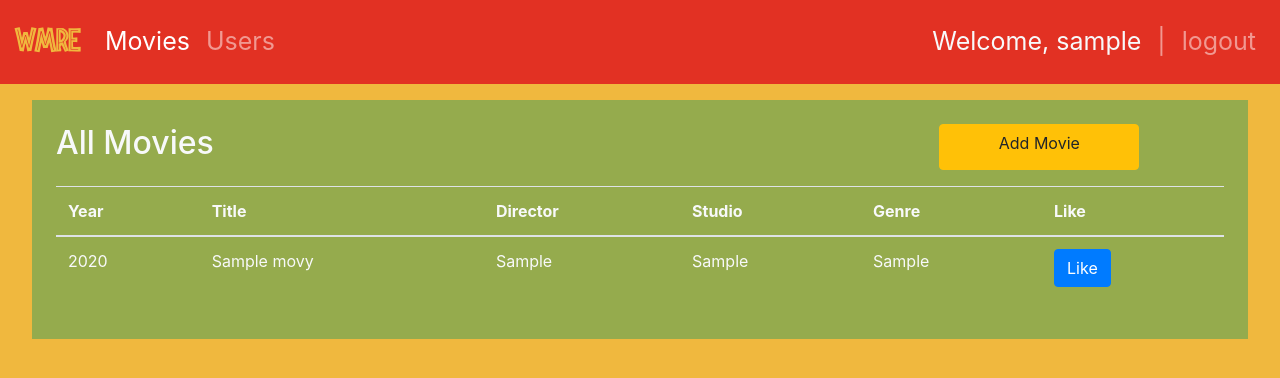
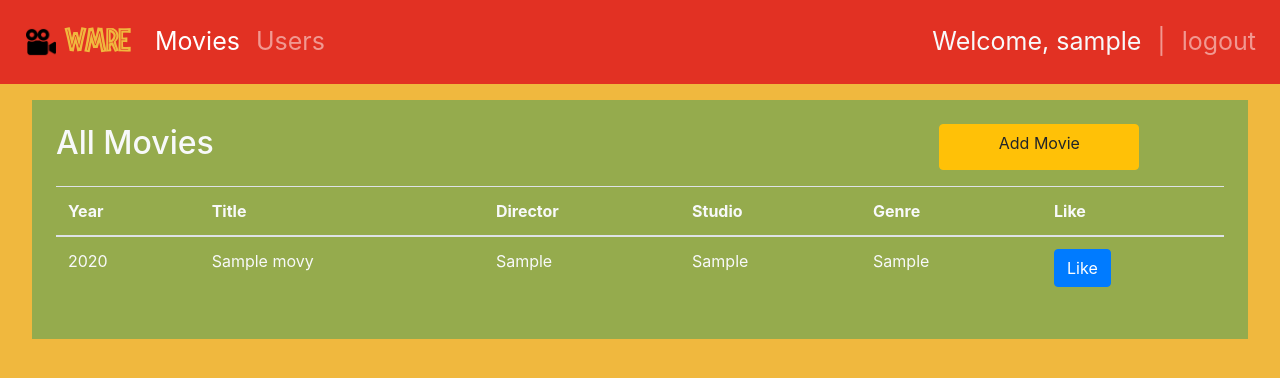
Before and after one commit to gothicneo/movies_project, a Flask app: page /movies in a window 1280 px wide. Shown: the top 378 px of the page. Run offline with Flask 3, Linux system fonts and the light colour scheme; the visitor is signed in with stand-in values (Sample User, id 1); tables that the repository leaves empty hold one stand-in row (values such as "Sample post").

Commit message:
Tweeks to visuals

```diff
--- a/movies_app/static/style.css
+++ b/movies_app/static/style.css
@@ -46,6 +46,13 @@
     width: 100%;
     height: 150px;
     padding: 12px 20px;
+}
+/* Banner Icon */
+.banner-icon{
+    max-height: 50px;
+    max-width: auto;
+    padding: 10px;
+    margin: auto;
 }
 
 /* text options */
--- a/movies_app/templates/movies_all.html
+++ b/movies_app/templates/movies_all.html
@@ -12,6 +12,7 @@
 
     <!--NAVBAR-->
     <nav class="navbar navbar-expand-md navbar-dark bg-jpr">
+        <img src="../static/video-camera.png" class="banner-icon">
         <a class="jurassic-nav mr-3" href="#">WMRE</a>
         <button class="navbar-toggler" type="button" data-toggle:"collapse" data-target="#navbarNav">
             <span class="navbar-toggler-icon"></span>
--- a/movies_app/templates/movies_year.html
+++ b/movies_app/templates/movies_year.html
@@ -12,6 +12,7 @@
 
     <!--NAVBAR-->
     <nav class="navbar navbar-expand-md navbar-dark bg-jpr">
+        <img src="../static/video-camera.png">
         <a class="jurassic-nav mr-3" href="#">WMRE</a>
         <button class="navbar-toggler" type="button" data-toggle:"collapse" data-target="#navbarNav">
             <span class="navbar-toggler-icon"></span>
```
Also changed, not shown: video-camera.png (deleted).
